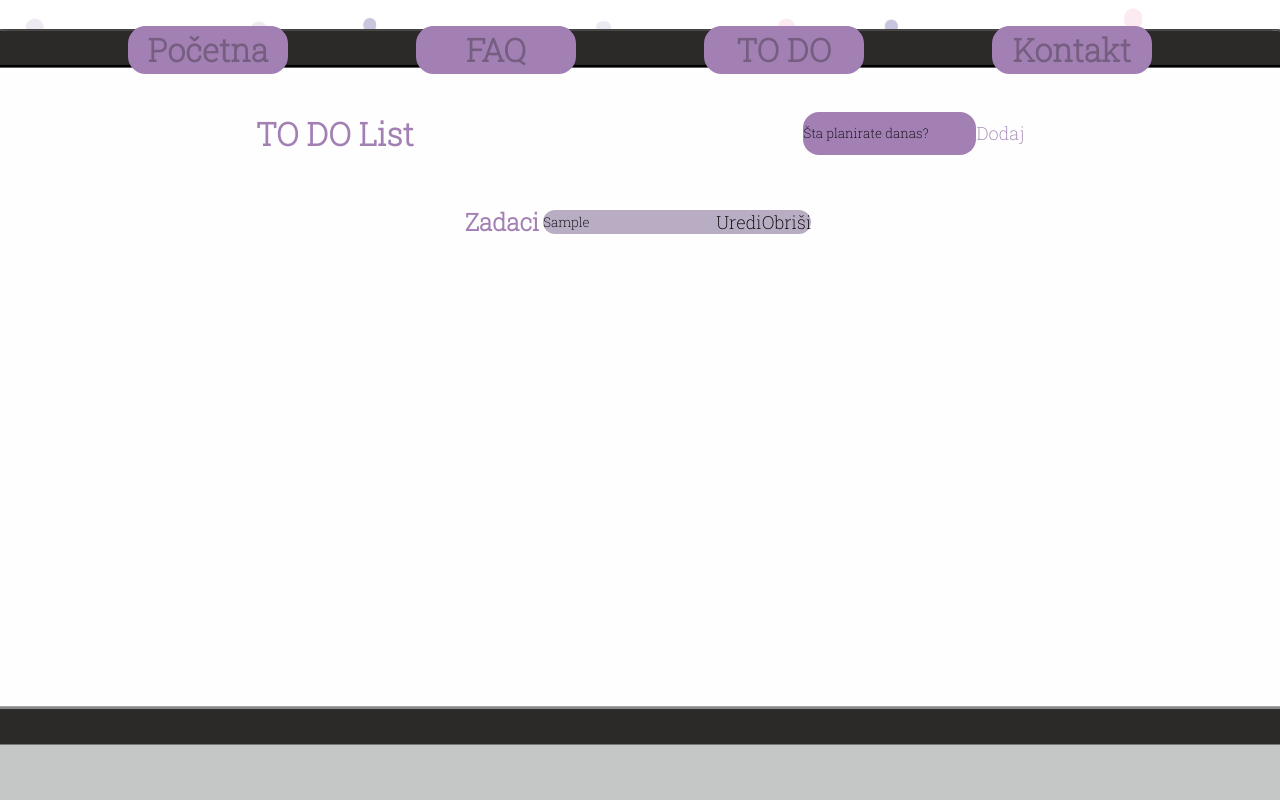
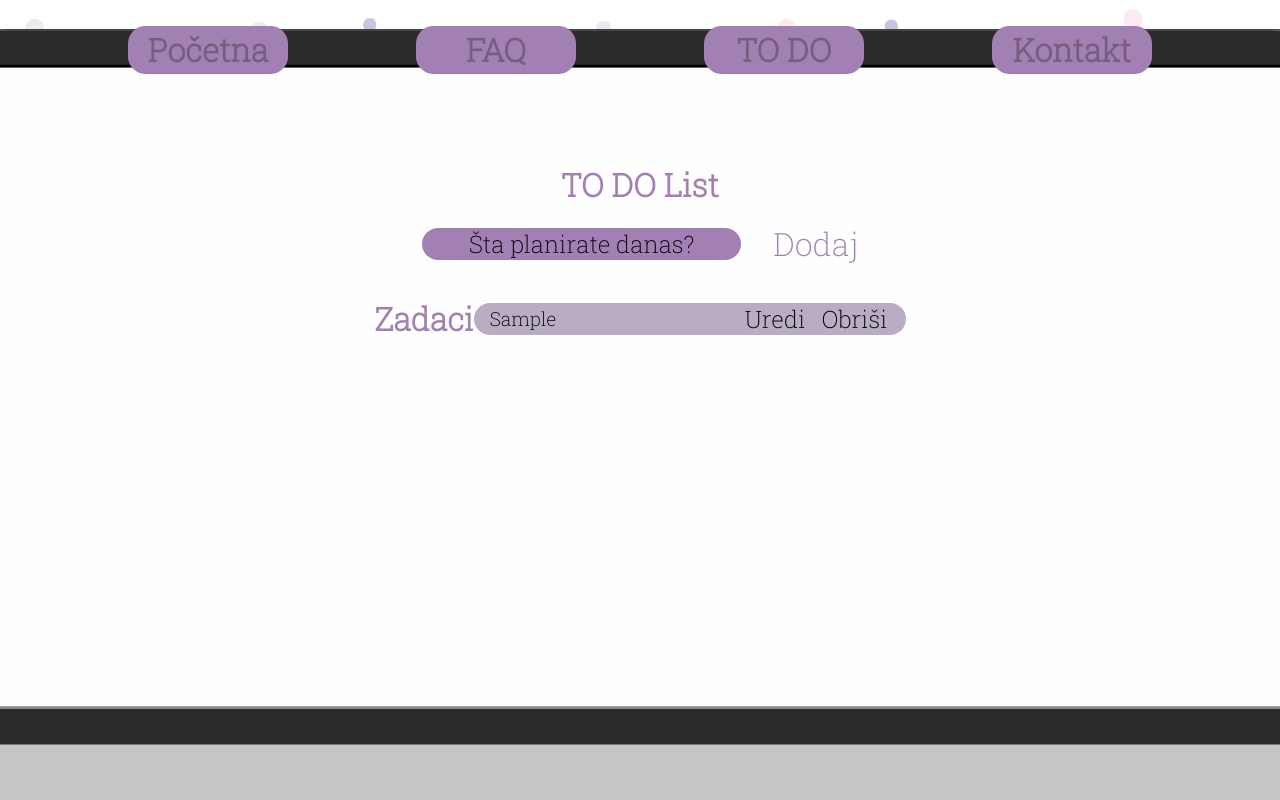
Before and after one commit to IlijaTrifke/EPOS-domaci-HTML, a plain HTML site: page index.html in a window 1280 px wide. Both pictures are taken after typing "Sample" into the empty fields and a click on the input "Dodaj". Shown: the top 800 px of the page. Drawn offline with Linux system fonts and the light colour scheme.

Commit message:
ispozicionirao todolistu

```diff
--- a/index.html
+++ b/index.html
@@ -20,8 +20,8 @@
         <li><a href="#">Kontakt</a></li>
       </ul>
     </nav>
-
     <img class="img-okano" src="slike/monitor.svg" alt="" />
+    <main>
       <div class="todo">
         <h1>TO DO List</h1>
         <form id="new-task-form">
@@ -33,29 +33,13 @@
           <input type="submit" id="new-task-submit" value="Dodaj" />
         </form>
       </div>
-
-    <main>
-      <section class="task-list">
+      <div class="task-list">
         <h1>Zadaci</h1>
         <div id="zadaci">
-          <div class="zadatak">
-            <!-- <div class="sadrzaj">
-              <input
-                type="text"
-                class="text"
-                value="Moj divni zadatak"
-                readonly
-              /> -->
-            </div>
-<!--
-            <div class="akcije">
-              <button class="edit">Uredi</button>
-              <button class="delete">Obriši</button>
-            </div> -->
+          <div class="zadatak"></div>
         </div>
       </div>
-      </section>
     </main>
-    <script src="main.js"></script>
+    <script src="/script/main.js"></script>
   </body>
 </html>
--- a/main.js
+++ /dev/null
@@ -1,62 +0,0 @@
-window.addEventListener("load", () => {
-  const form = document.querySelector("#new-task-form");
-  const input = document.querySelector("#new-task-input");
-  const list_el = document.querySelector("#zadaci");
-  console.log(form);
-  form.addEventListener("submit", (e) => {
-    e.preventDefault();
-    const task = input.value;
-    if (!task) {
-      alert("Popunite ovo polje");
-      return;
-    }
-    const task_el = document.createElement("div");
-    task_el.classList.add("zadatak");
-    const task_content_el = document.createElement("div");
-    task_content_el.classList.add("sadrzaj");
-
-    task_el.appendChild(task_content_el);
-
-    const task_input_el = document.createElement("input");
-    task_input_el.classList.add("text");
-    task_input_el.type = "text";
-    task_input_el.value = task;
-    task_input_el.setAttribute("readonLy", "readonLy");
-    task_content_el.appendChild(task_input_el);
-
-    const task_actions_el = document.createElement("div");
-    task_actions_el.classList.add("akcije");
-
-    const task_edit_el = document.createElement("button");
-    task_edit_el.classList.add("Uredi");
-    task_edit_el.innerHTML = "Uredi";
-
-    const task_delete_el = document.createElement("button");
-    task_delete_el.classList.add("Obriši");
-    task_delete_el.innerHTML = "Obriši";
-
-    task_actions_el.appendChild(task_edit_el);
-    task_actions_el.appendChild(task_delete_el);
-
-    task_el.appendChild(task_actions_el);
-
-    list_el.appendChild(task_el);
-
-    input.value = "";
-
-    task_edit_el.addEventListener("click", () => {
-      if (task_edit_el.innerText.toLowerCase() == "uredi") {
-        task_input_el.removeAttribute("readonly");
-        task_input_el.focus();
-        task_edit_el.innerText = "Sačuvaj";
-      } else {
-        task_input_el.setAttribute("readonly", "readonly");
-        task_edit_el.innerText = "Uredi";
-      }
-    });
-
-    task_delete_el.addEventListener("click", () => {
-      list_el.removeChild(task_el);
-    });
-  });
-});
--- /dev/null
+++ b/script/main.js
@@ -0,0 +1,60 @@
+const form = document.querySelector("#new-task-form");
+const input = document.querySelector("#new-task-input");
+const list_el = document.querySelector("#zadaci");
+console.log(form);
+form.addEventListener("submit", (e) => {
+  e.preventDefault();
+  const task = input.value;
+  if (!task) {
+    alert("Popunite ovo polje");
+    return;
+  }
+  const task_el = document.createElement("div");
+  task_el.classList.add("zadatak");
+  const task_content_el = document.createElement("div");
+  task_content_el.classList.add("sadrzaj");
+
+  task_el.appendChild(task_content_el);
+
+  const task_input_el = document.createElement("input");
+  task_input_el.classList.add("text");
+  task_input_el.type = "text";
+  task_input_el.value = task;
+  task_input_el.setAttribute("readonLy", "readonLy");
+  task_content_el.appendChild(task_input_el);
+
+  const task_actions_el = document.createElement("div");
+  task_actions_el.classList.add("akcije");
+
+  const task_edit_el = document.createElement("button");
+  task_edit_el.classList.add("Uredi");
+  task_edit_el.innerHTML = "Uredi";
+
+  const task_delete_el = document.createElement("button");
+  task_delete_el.classList.add("Obriši");
+  task_delete_el.innerHTML = "Obriši";
+
+  task_actions_el.appendChild(task_edit_el);
+  task_actions_el.appendChild(task_delete_el);
+
+  task_el.appendChild(task_actions_el);
+
+  list_el.appendChild(task_el);
+
+  input.value = "";
+
+  task_edit_el.addEventListener("click", () => {
+    if (task_edit_el.innerText.toLowerCase() == "uredi") {
+      task_input_el.removeAttribute("readonly");
+      task_input_el.focus();
+      task_edit_el.innerText = "Sačuvaj";
+    } else {
+      task_input_el.setAttribute("readonly", "readonly");
+      task_edit_el.innerText = "Uredi";
+    }
+  });
+
+  task_delete_el.addEventListener("click", () => {
+    list_el.removeChild(task_el);
+  });
+});
--- a/styles/style.css
+++ b/styles/style.css
@@ -55,26 +55,40 @@ a {
   pointer-events: none;
   /* decko resio */
 }
+
+main {
+  padding: 5% 10%;
+  display: flex;
+  flex-direction: column;
+  justify-content: center;
+  align-items: center;
+  gap: 2rem;
+}
 .todo {
-  padding: 1% 20%;
   display: flex;
-  justify-content: space-between;
+  flex-direction: column;
+  gap: 1rem;
   color: rgb(163, 128, 180);
   /* pointer-events: none; */
   /* user-select: none; */
 }
+.todo h1 {
+  text-align: center;
+}
 .task-list {
-  padding: 3% 20%;
+  /* padding: 3% 20%; */
   display: flex;
   justify-content: center;
+  align-items: center;
   color: rgb(163, 128, 180);
-
   font-family: "Roboto Slab", serif;
 }
 
-#new-task-form {
-  display: flex;
+.task-list h1 {
+  align-self: flex-start;
+  font-size: 2rem;
 }
+
 input,
 button {
   appearance: none;
@@ -82,13 +96,18 @@ button {
   background: none;
   outline: none;
 }
+#new-task-form {
+  display: flex;
+  align-items: center;
+  gap: 2rem;
+  width: 100%;
+}
+
 #new-task-input {
-  flex: 1 1 0%;
-
   background-color: rgb(163, 128, 180);
   border-radius: 1rem;
-  margin-right: 1 rem;
-  font-size: 1.25 rem;
+  text-align: center;
+  font-size: 1.5rem;
 }
 #new-task-input::placeholder {
   color: rgb(7, 4, 10);
@@ -96,37 +115,64 @@ button {
 #new-task-submit {
   color: var(--black);
   cursor: pointer;
-  transition: 0.4s;
-  font-size: 1.125rem;
+  transition: 0.1s;
+  font-size: 2rem;
 }
 #new-task-submit:hover {
   opacity: 0.8;
   color: rgb(7, 2, 10);
+  transform: scale(1.1);
 }
 #new-task-submit:active {
-  opacity: 0.6;
+  opacity: 0.3;
+}
+
+#zadaci {
+  width: 27rem;
 }
 #zadaci .zadatak {
   display: flex;
-  justify-content: center;
-  /* background-color: rgb(163, 128, 180); */
   background-color: rgb(185, 173, 196);
   border-radius: 1rem;
+  animation-name: animTask;
+  animation-duration: 0.4s;
 }
-#zadaci .zadatak .sadrzaj {
-  flex: 1 1 0%;
+
+@keyframes animTask {
+  0% {
+    transform: scale(1);
+  }
+  50% {
+    transform: scale(1.05);
+  }
+  100% {
+    transform: scale(1);
+  }
 }
-#zadaci {
-  padding: 0.5%;
+
+.sadrzaj {
+  display: flex;
+  flex-direction: column;
+  justify-content: center;
+}
+.sadrzaj .text {
+  font-size: 1.2rem;
+  padding-left: 1rem;
+}
+
+.zadatak .akcije {
+  display: flex;
+  gap: 1rem;
 }
 .zadatak .akcije button {
   cursor: pointer;
-  transition: 0.4s;
-  font-size: 1.125rem;
+  transition: 0.1s;
+  font-size: 1.5rem;
 }
 .zadatak .akcije button:hover {
   opacity: 0.8;
   color: rgb(7, 2, 10);
+  transform: scale(1.1);
 }
 .zadatak .akcije button:active {
   opacity: 0.6;
```
Lines whose indentation alone changed are shown as unchanged.
